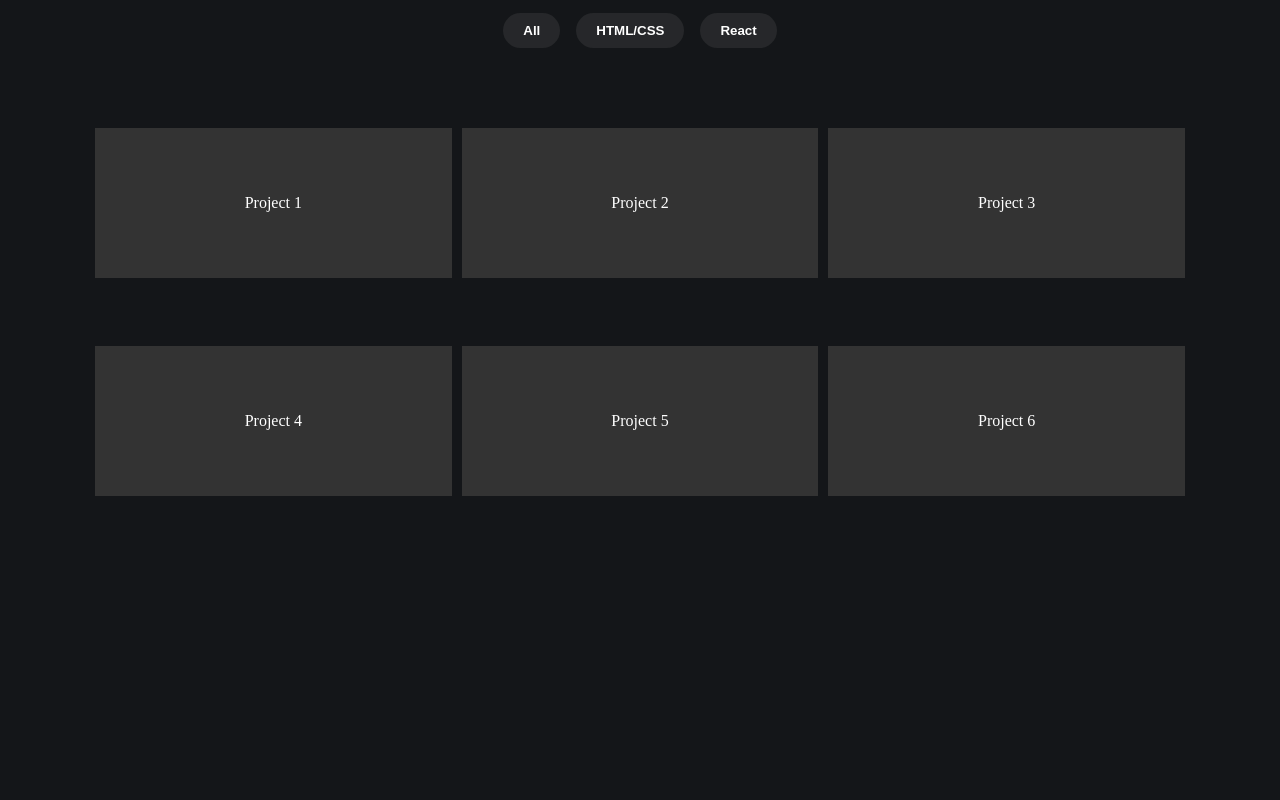
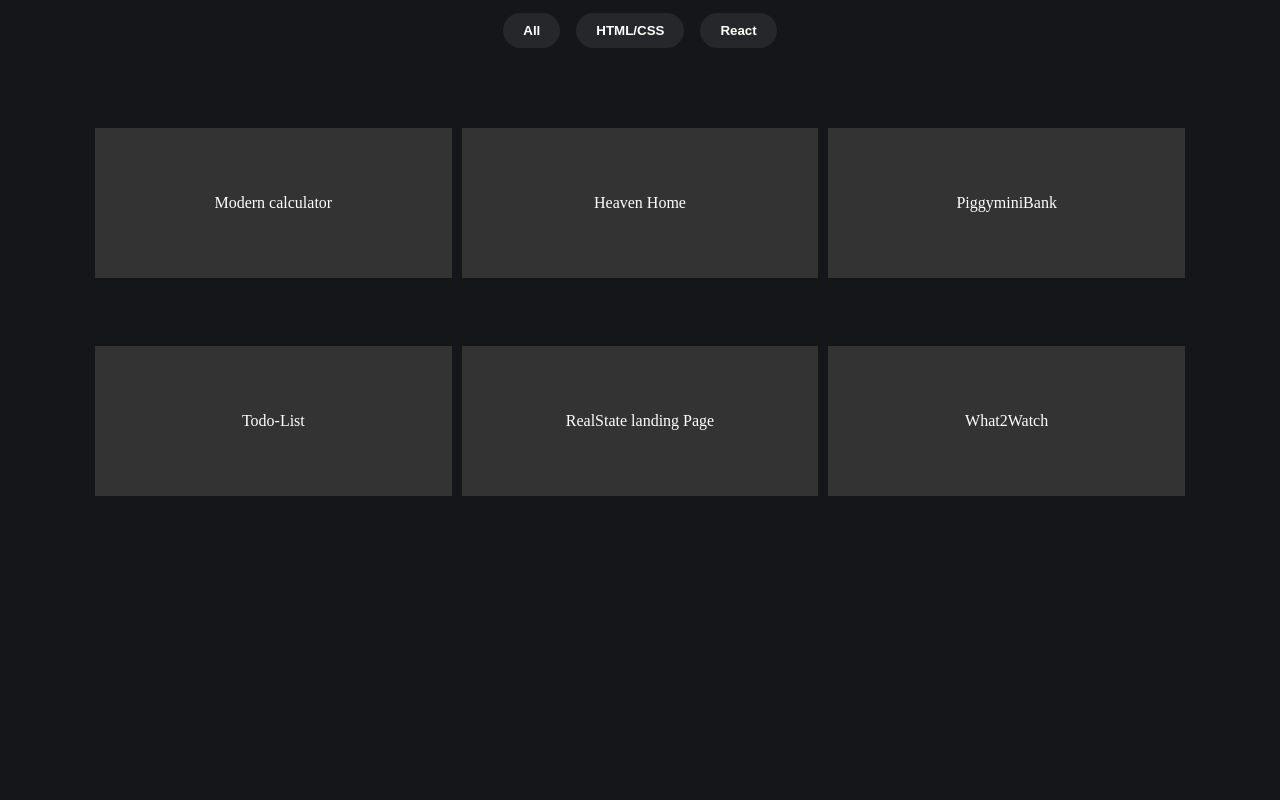
Before and after one commit to amitsuthar803/portfolio-plain, a plain HTML site: page index.html in a window 1280 px wide. Shown: the part 1480-2280 px from the top of the page. Drawn offline with Linux system fonts and the light colour scheme.

Commit message:
cv update

```diff
--- a/index.html
+++ b/index.html
@@ -49,7 +49,8 @@
             applications and experiences on the web.
           </p>
           <div class="btn-box">
-            <button class="hire">Hire Me &RightArrow;</button>
+            <a class="hire" href="#contact"> Hire Me &RightArrow;</a>
+
             <button class="downloadCv">Download CV</button>
           </div>
         </div>
@@ -108,12 +109,37 @@
           <button data-filter="react">React</button>
         </div>
         <div class="all-projects">
-          <div class="project html-css">Project 1</div>
-          <div class="project react">Project 2</div>
-          <div class="project html-css">Project 3</div>
-          <div class="project react">Project 4</div>
-          <div class="project html-css">Project 5</div>
-          <div class="project react">Project 6</div>
+          <div class="project html-css">
+            <a
+              href="https://calculator803.netlify.app/
+            "
+              target="_blank"
+              >Modern calculator</a
+            >
+          </div>
+          <div class="project react">
+            <a href="https://heavenhome.netlify.app/" target="_blank"
+              >Heaven Home</a
+            >
+          </div>
+          <div class="project html-css">
+            <a href="https://piggyminibank.netlify.app/" target="_blank"
+              >PiggyminiBank</a
+            >
+          </div>
+          <div class="project react">
+            <a href="https://todo-list803.netlify.app/">Todo-List</a>
+          </div>
+          <div class="project html-css">
+            <a href="https://realstate-803.netlify.app/"
+              >RealState landing Page</a
+            >
+          </div>
+          <div class="project react">
+            <a href="https://what2watch1.netlify.app/" target="_blank"
+              >What2Watch</a
+            >
+          </div>
         </div>
       </div>
     </section>
@@ -164,15 +190,18 @@
       <p>Designed and Developed by ©Amit Suthar</p>
 
       <div class="social-icon">
-        <span>
-          <i class="fa-brands fa-facebook fa-xl" style="color: #ffd43b"></i>
-        </span>
-        <span>
+        <a
+          href="https://www.linkedin.com/in/amit-suthar-9421421b6/"
+          target="_blank"
+        >
+          <i class="fa-brands fa-linkedin fa-xl" style="color: #ffd43b"></i>
+        </a>
+        <a href="https://www.instagram.com/amit_suthar803/" target="_blank">
           <i class="fa-brands fa-instagram fa-xl" style="color: #ffd43b"></i>
-        </span>
-        <span>
+        </a>
+        <a href="https://x.com/Lakshya_Code" target="_blank">
           <i class="fa-brands fa-x-twitter fa-xl" style="color: #ffd43b"></i>
-        </span>
+        </a>
       </div>
     </footer>
 
--- a/style.css
+++ b/style.css
@@ -92,11 +92,17 @@ header ul li a:hover {
 .home-left .btn-box .hire {
   padding: 10px 20px;
   font-weight: 600;
+  text-decoration: none;
   cursor: pointer;
   background-color: black;
   color: white;
   border-radius: 10px;
   border: 1px solid #e6b938;
+}
+
+.hire a {
+  text-decoration: none;
+  color: white;
 }
 
 .home-left .btn-box .download {
@@ -243,6 +249,11 @@ header ul li a:hover {
 .project-container {
   width: 100%;
   margin-top: 2rem;
+}
+
+.project-container div a {
+  color: white;
+  text-decoration: none;
 }
 
 .tabs-btn {
```
